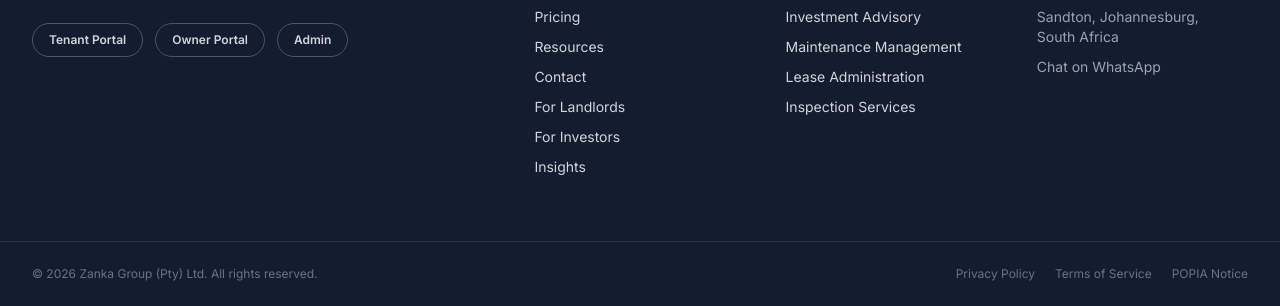
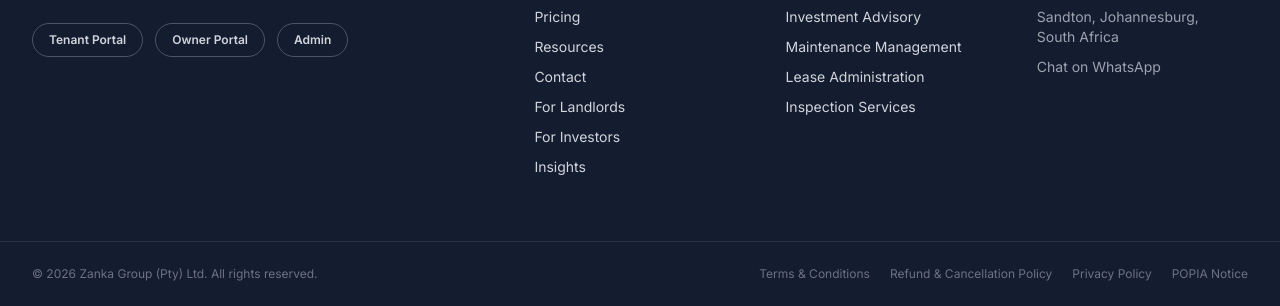
Before and after one commit to nellymashaba-collab/zanka-website, a plain HTML site: page attachments/tenant-signup.html in a window 1280 px wide. Shown: the part 1081-1387 px from the top of the page. Drawn offline with nearby package versions, Linux system fonts and the light colour scheme.

Commit message:
Update tenant-signup.html

```diff
--- a/attachments/tenant-signup.html
+++ b/attachments/tenant-signup.html
@@ -166,8 +166,9 @@
     <div class="max-w-7xl mx-auto px-5 sm:px-8 py-6 flex flex-col sm:flex-row items-center justify-between gap-3 text-xs text-gray-500">
       <p>&copy; <span data-year></span> Zanka Group (Pty) Ltd. All rights reserved.</p>
       <div class="flex gap-5">
+        <a href="terms.html" class="hover:text-gold transition">Terms &amp; Conditions</a>
+        <a href="refund-policy.html" class="hover:text-gold transition">Refund &amp; Cancellation Policy</a>
         <a href="privacy.html" class="hover:text-gold transition">Privacy Policy</a>
-        <a href="terms.html" class="hover:text-gold transition">Terms of Service</a>
         <a href="popia.html" class="hover:text-gold transition">POPIA Notice</a>
       </div>
     </div>
```
